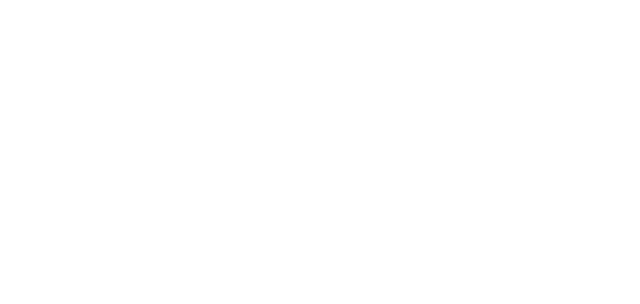
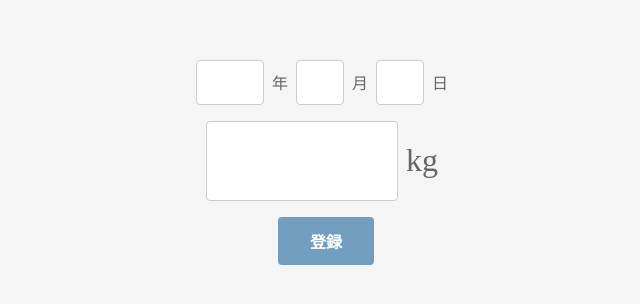
Before and after one commit to rhiraiwa/simple-tracker, a React (Create React App) app in the folder client/: page /#/WeightInput in a window 1280 px wide. Before the commit this address had no page. Shown: the part 246-550 px from the top of the page, without its empty margins (314-954 px from the left). Built offline with nearby package versions, Linux system fonts and the light colour scheme.

Commit message:
[feat] 体重入力画面実装

```diff
--- a/client/src/App.js
+++ b/client/src/App.js
@@ -1,11 +1,13 @@
 import { Routes, Route } from "react-router-dom";
 import Login from "./components/pages/Login";
+import WeightInput from "./components/pages/WeightInput";
 
 function App() {
   return (
     <div className="App">
       <Routes>
         <Route path='/' element={ <Login/> }/>
+        <Route path='/WeightInput' element={ <WeightInput/> }/>
       </Routes>
     </div>
   );
--- a/client/src/common.scss
+++ b/client/src/common.scss
@@ -14,3 +14,39 @@
     color: $text-color;
   }
 }
+
+@mixin common-page {
+  display: flex;
+  flex-direction: column;
+  align-items: center;
+  justify-content: center;
+  height: 100vh;
+  background-color: $background-color;
+}
+
+@mixin common-input {
+  color: $text-color;
+  padding: 0.625rem;
+  border: 1px solid #ccc;
+  border-radius: 0.25rem;
+  font-size: 0.875rem;
+  box-sizing: border-box;
+}
+
+@mixin common-button {
+  background-color: $primary-blue;
+  color: #FFFFFF;
+  display: block;
+  width: 6rem;
+  padding: 0.75rem;
+  border: none;
+  border-radius: 0.25rem;
+  font-size: 1.0rem;
+  font-weight: bold;
+  transition: background-color 0.2s;
+
+  &:hover {
+    background-color: $secondary-blue;
+    cursor: pointer;
+  }
+}
--- /dev/null
+++ b/client/src/components/atoms/FlexDiv/index.jsx
@@ -0,0 +1,11 @@
+import './index.scss';
+
+const FlexDiv = ({className, id, children}) => {
+  return (
+    <div className={ `flex-div ${className}` } id={ id }>
+      { children }
+    </div>
+  )
+}
+
+export default FlexDiv;
--- /dev/null
+++ b/client/src/components/atoms/FlexDiv/index.scss
@@ -0,0 +1,3 @@
+.flex-div {
+  display: flex;
+}
--- a/client/src/components/pages/Login/index.scss
+++ b/client/src/components/pages/Login/index.scss
@@ -1,12 +1,7 @@
 @import '../../../common.scss';
 
 .login {
-  display: flex;
-  flex-direction: column;
-  align-items: center;
-  justify-content: center;
-  height: 100vh;
-  background-color: $background-color;
+  @include common-page;
 
   &__title {
     color: $primary-blue;
@@ -14,31 +9,12 @@
   }
 
   &__input {
-    color: $text-color;
-    width: 80%;
-    padding: 0.625rem;
-    border: 1px solid #ccc;
-    border-radius: 0.25rem;
-    font-size: 0.875rem;
-    box-sizing: border-box;
+    @include common-input;
     margin-bottom: 1.0rem
   }
 
   &__button {
-    background-color: $primary-blue;
-    color: #FFFFFF;
-    display: block;
-    width: 6rem;
-    padding: 0.75rem;
-    border: none;
-    border-radius: 0.25rem;
-    font-size: 1.0rem;
-    font-weight: bold;
-    transition: background-color 0.2s;
-
-    &:hover {
-      background-color: $secondary-blue;
-      cursor: pointer;
-    }
+    @include common-button;
+    width: 6.0rem;
   }
 }
--- /dev/null
+++ b/client/src/components/pages/WeightInput/index.jsx
@@ -0,0 +1,101 @@
+import { useState } from "react";
+import { useNavigate } from "react-router-dom";
+import FlexDiv from "../../atoms/FlexDiv";
+import './index.scss';
+
+const WeightInput = () => {
+
+  const navigate = useNavigate();
+
+  const [year, setYear] = useState('');
+  const [month, setMonth] = useState('');
+  const [date, setDate] = useState('');
+  const [weight, setWeight] = useState('');
+
+  const handleYear = (e) => {
+    const value = e.target.value.replace('.', '');
+
+    if (value.length > 4) return;
+    setYear(value);
+  }
+
+  const handleMonth = (e) => {
+    const value = e.target.value.replace('.', '');
+
+    if (value > 12) return;
+    setMonth(value);
+  }
+
+  const handleDate = (e) => {
+    const value = e.target.value.replace('.', '');
+
+    // より詳細な入力チェックを入るつもり（30 or 31）
+    if (value > 31) return;
+    setDate(value);
+  }
+
+  const handleWeight = (e) => {
+    const value = e.target.value;
+
+    // より詳細な入力チェックを入るつもり（.xxとか）
+    if (value.replace('.', '').length > 5) return;
+    setWeight(value);
+  }
+
+  const submitWeight = async () => {
+    const response = await fetch('http://localhost:5000/input', {
+      credentials:'include',
+      mode: "cors",
+      method: "POST",
+      headers: {
+          "Content-Type": "application/json; charset=utf-8",
+      },
+      body: JSON.stringify({
+        year: year,
+        month: month,
+        date: date,
+        weight: weight
+      })
+    });
+
+    const json = await response.json();
+
+    navigate('/WeightInquiry');
+  }
+
+  return (
+    <div className='form'>
+      <FlexDiv className='form__input'>
+        <input className='form__input-sub--long'
+               type='number'
+               value={ year }
+               onChange={ handleYear }
+               />
+        <span className='form__span'>年</span>
+        <input className='form__input-sub--short'
+               type='number'
+               value={ month }
+               onChange={ handleMonth }
+               />
+        <span className='form__span'>月</span>
+        <input className='form__input-sub--short'
+               type='number'
+               value={ date }
+               onChange={ handleDate }
+               />
+        <span className='form__span'>日</span>
+      </FlexDiv>
+      <FlexDiv className='form__input'>
+        <input className='form__input-main'
+              type='number'
+              value={ weight }
+              onChange={ handleWeight }
+              />
+        <span className='form__unit'>kg</span>
+      </FlexDiv>
+      <button className='form__button' onClick={ submitWeight }>登録</button>
+    </div>
+  );
+}
+
+export default WeightInput;
--- /dev/null
+++ b/client/src/components/pages/WeightInput/index.scss
@@ -0,0 +1,50 @@
+@import '../../../common.scss';
+
+.form {
+  @include common-page;
+
+  &__input {
+    margin-top: 1.0rem;
+  }
+
+  &__input-main {
+    @include common-input;
+
+    width: 12.0rem;
+    height: 5.0rem;
+    font-size: 3.5rem;
+    text-align: center;
+  }
+
+  &__input-sub {
+
+    &--long {
+      @include common-input;
+      width: 4.25rem;
+      font-size: 1.25rem;
+      text-align: center;
+    }
+
+    &--short {
+      @include common-input;
+      width: 3.0rem;
+      font-size: 1.25rem;
+      text-align: center;
+    }
+  }
+
+  &__span {
+    margin: auto 0.5rem;
+  }
+
+  &__unit {
+    font-size: 2.0rem;
+    margin: auto 0.5rem;
+  }
+
+  &__button {
+    @include common-button;
+    width: 6.0rem;
+    margin-top: 1.0rem;
+  }
+}
```
Also changed, not shown: client/src/components/molecules/YearMonthDate/index.jsx (added, +17 -0 lines), client/src/components/molecules/YearMonthDate/index.scss (added, +28 -0 lines).
